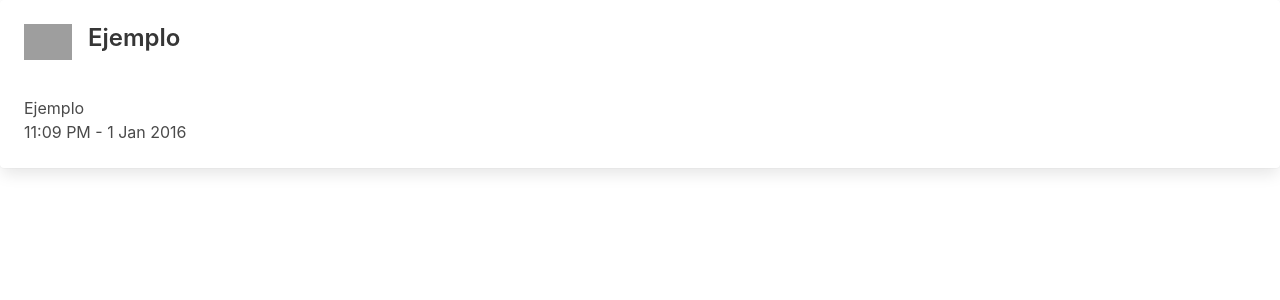
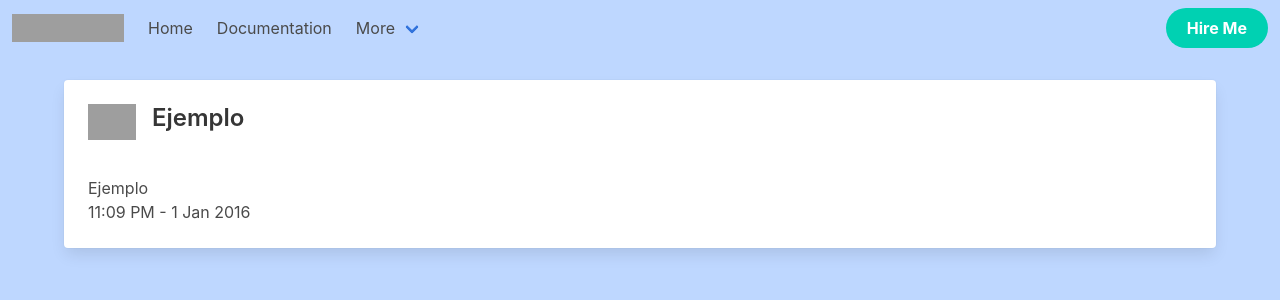
Before and after one commit to astercraker/flask-tdd, a Flask app: page / in a window 1280 px wide. Shown: the top 300 px of the page. Run offline with Flask 2, Linux system fonts and the light colour scheme; parts of the project's set-up code (start-up, migrations or seed data) failed here and were passed over; some libraries are stand-ins or nearby versions; grey boxes are pictures that could not be loaded.

Commit message:
added bulma navbar

```diff
--- a/app/routes/home.py
+++ b/app/routes/home.py
@@ -13,7 +13,7 @@ def home():
     # )
     # db.session.add_all([new_user])
     # db.session.commit()
-    return render_template("card.html")
+    return render_template("home.html")
 
 @main.route("/<name>")
 def home_name(name):
--- a/app/routes/templates/index.html
+++ b/app/routes/templates/index.html
@@ -10,7 +10,65 @@
     <link rel="stylesheet" href="https://use.fontawesome.com/releases/v5.8.1/css/all.css">
 </head>
 <body>
-{% block content %}
-{% endblock %}
+    <nav class="navbar" role="navigation" aria-label="main navigation">
+        <div class="navbar-brand">
+          <a class="navbar-item" href="https://bulma.io">
+            <img src="https://bulma.io/images/bulma-logo.png" width="112" height="28">
+          </a>
+
+          <a role="button" class="navbar-burger" aria-label="menu" aria-expanded="false" data-target="navbarBasicExample">
+            <span aria-hidden="true"></span>
+            <span aria-hidden="true"></span>
+            <span aria-hidden="true"></span>
+          </a>
+        </div>
+
+        <div id="navbarBasicExample" class="navbar-menu">
+          <div class="navbar-start">
+            <a class="navbar-item">
+              Home
+            </a>
+
+            <a class="navbar-item">
+              Documentation
+            </a>
+
+            <div class="navbar-item has-dropdown is-hoverable">
+              <a class="navbar-link">
+                More
+              </a>
+
+              <div class="navbar-dropdown">
+                <a class="navbar-item">
+                  About
+                </a>
+                <a class="navbar-item">
+                  Jobs
+                </a>
+                <a class="navbar-item">
+                  Contact
+                </a>
+                <hr class="navbar-divider">
+                <a class="navbar-item">
+                  Report an issue
+                </a>
+              </div>
+            </div>
+          </div>
+
+          <div class="navbar-end">
+            <div class="navbar-item">
+              <div class="buttons">
+                <a class="button is-primary is-rounded">
+                  <strong> Hire Me </strong>
+                </a>
+              </div>
+            </div>
+          </div>
+        </div>
+    </nav>
+    <div class="container mt-5">
+        {% block content %}{% endblock %}
+    </div>
 </body>
 </html>
--- a/app/static/css/main.css
+++ b/app/static/css/main.css
@@ -0,0 +1,6 @@
+html{
+    background: #BED7FF;
+}
+.navbar{
+    background: transparent;
+}
```
Also changed, not shown: app/routes/templates/home.html (renamed from app/routes/templates/card.html).
